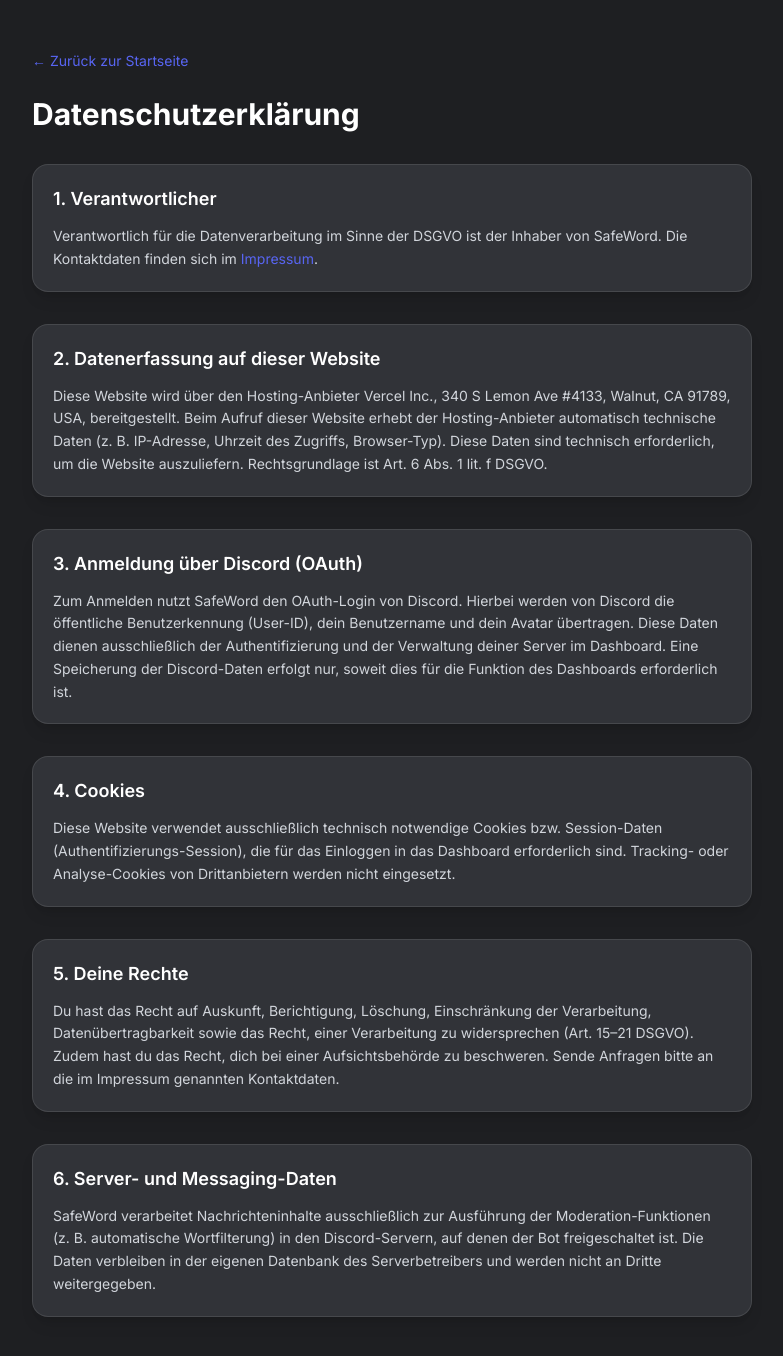
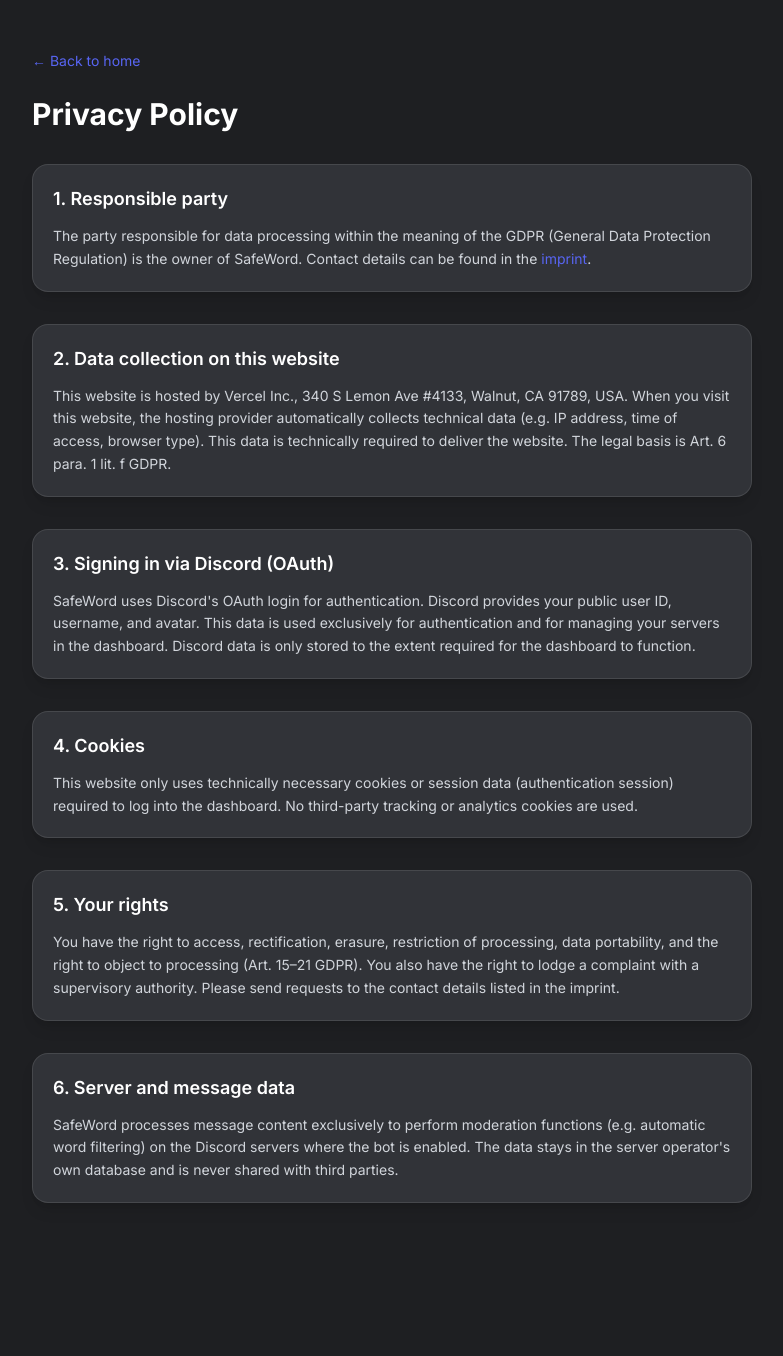
Before and after one commit to bot-coder0815/SafeWord, a Next.js app in the folder dashboard/: page /datenschutz in a window 1280 px wide. Shown: the top 1356 px of the page, without its empty margins (248-1031 px from the left). After the commit the page ends 1251 px from the top, so only its background shows below. Built offline with nearby package versions, Linux system fonts and the light colour scheme.

Commit message:
Impressum & Datenschutz auf Englisch, neue Tunnel-URL, tunnel user: root

```diff
--- a/dashboard/app/datenschutz/page.tsx
+++ b/dashboard/app/datenschutz/page.tsx
@@ -2,75 +2,76 @@
 import type { Metadata } from "next";
 
 export const metadata: Metadata = {
-  title: "Datenschutz — SafeWord",
-  description: "Datenschutzerklärung für SafeWord.",
+  title: "Privacy Policy — SafeWord",
+  description: "Privacy policy for SafeWord.",
 };
 
 export default function DatenschutzPage() {
   return (
     <main className="mx-auto max-w-3xl px-6 py-12">
       <Link href="/" className="text-sm text-blurple transition-colors hover:text-blurple/80">
-        ← Zurück zur Startseite
+        ← Back to home
       </Link>
-      <h1 className="mt-6 text-3xl font-bold text-white">Datenschutzerklärung</h1>
+      <h1 className="mt-6 text-3xl font-bold text-white">Privacy Policy</h1>
 
       <section className="mt-8 space-y-8 text-sm leading-relaxed text-gray-300">
         <div className="card">
-          <h2 className="text-lg font-semibold text-white">1. Verantwortlicher</h2>
+          <h2 className="text-lg font-semibold text-white">1. Responsible party</h2>
           <p className="mt-3">
-            Verantwortlich für die Datenverarbeitung im Sinne der DSGVO ist der Inhaber von
-            SafeWord. Die Kontaktdaten finden sich im <Link href="/impressum" className="text-blurple transition-colors hover:text-blurple/80">Impressum</Link>.
+            The party responsible for data processing within the meaning of the GDPR (General Data
+            Protection Regulation) is the owner of SafeWord. Contact details can be found in the{" "}
+            <Link href="/impressum" className="text-blurple transition-colors hover:text-blurple/80">
+              imprint
+            </Link>
+            .
           </p>
         </div>
 
         <div className="card">
-          <h2 className="text-lg font-semibold text-white">2. Datenerfassung auf dieser Website</h2>
+          <h2 className="text-lg font-semibold text-white">2. Data collection on this website</h2>
           <p className="mt-3">
-            Diese Website wird über den Hosting-Anbieter Vercel Inc., 340 S Lemon Ave #4133,
-            Walnut, CA 91789, USA, bereitgestellt. Beim Aufruf dieser Website erhebt der
-            Hosting-Anbieter automatisch technische Daten (z.&nbsp;B. IP-Adresse, Uhrzeit des
-            Zugriffs, Browser-Typ). Diese Daten sind technisch erforderlich, um die Website
-            auszuliefern. Rechtsgrundlage ist Art. 6 Abs. 1 lit. f DSGVO.
+            This website is hosted by Vercel Inc., 340 S Lemon Ave #4133, Walnut, CA 91789, USA.
+            When you visit this website, the hosting provider automatically collects technical data
+            (e.g. IP address, time of access, browser type). This data is technically required to
+            deliver the website. The legal basis is Art. 6 para. 1 lit. f GDPR.
           </p>
         </div>
 
         <div className="card">
-          <h2 className="text-lg font-semibold text-white">3. Anmeldung über Discord (OAuth)</h2>
+          <h2 className="text-lg font-semibold text-white">3. Signing in via Discord (OAuth)</h2>
           <p className="mt-3">
-            Zum Anmelden nutzt SafeWord den OAuth-Login von Discord. Hierbei werden von Discord die
-            öffentliche Benutzerkennung (User-ID), dein Benutzername und dein Avatar übertragen.
-            Diese Daten dienen ausschließlich der Authentifizierung und der Verwaltung deiner
-            Server im Dashboard. Eine Speicherung der Discord-Daten erfolgt nur, soweit dies für
-            die Funktion des Dashboards erforderlich ist.
+            SafeWord uses Discord&apos;s OAuth login for authentication. Discord provides your public
+            user ID, username, and avatar. This data is used exclusively for authentication and for
+            managing your servers in the dashboard. Discord data is only stored to the extent
+            required for the dashboard to function.
           </p>
         </div>
 
         <div className="card">
           <h2 className="text-lg font-semibold text-white">4. Cookies</h2>
           <p className="mt-3">
-            Diese Website verwendet ausschließlich technisch notwendige Cookies bzw. Session-Daten
-            (Authentifizierungs-Session), die für das Einloggen in das Dashboard erforderlich sind.
-            Tracking- oder Analyse-Cookies von Drittanbietern werden nicht eingesetzt.
+            This website only uses technically necessary cookies or session data (authentication
+            session) required to log into the dashboard. No third-party tracking or analytics
+            cookies are used.
           </p>
         </div>
 
         <div className="card">
-          <h2 className="text-lg font-semibold text-white">5. Deine Rechte</h2>
+          <h2 className="text-lg font-semibold text-white">5. Your rights</h2>
           <p className="mt-3">
-            Du hast das Recht auf Auskunft, Berichtigung, Löschung, Einschränkung der Verarbeitung,
-            Datenübertragbarkeit sowie das Recht, einer Verarbeitung zu widersprechen
-            (Art. 15–21 DSGVO). Zudem hast du das Recht, dich bei einer Aufsichtsbehörde zu
-            beschweren. Sende Anfragen bitte an die im Impressum genannten Kontaktdaten.
+            You have the right to access, rectification, erasure, restriction of processing, data
+            portability, and the right to object to processing (Art. 15–21 GDPR). You also have the
+            right to lodge a complaint with a supervisory authority. Please send requests to the
+            contact details listed in the imprint.
           </p>
         </div>
 
         <div className="card">
-          <h2 className="text-lg font-semibold text-white">6. Server- und Messaging-Daten</h2>
+          <h2 className="text-lg font-semibold text-white">6. Server and message data</h2>
           <p className="mt-3">
-            SafeWord verarbeitet Nachrichteninhalte ausschließlich zur Ausführung der
-            Moderation-Funktionen (z.&nbsp;B. automatische Wortfilterung) in den Discord-Servern,
-            auf denen der Bot freigeschaltet ist. Die Daten verbleiben in der eigenen Datenbank
-            des Serverbetreibers und werden nicht an Dritte weitergegeben.
+            SafeWord processes message content exclusively to perform moderation functions (e.g.
+            automatic word filtering) on the Discord servers where the bot is enabled. The data
+            stays in the server operator&apos;s own database and is never shared with third parties.
           </p>
         </div>
       </section>
--- a/dashboard/app/impressum/page.tsx
+++ b/dashboard/app/impressum/page.tsx
@@ -2,65 +2,54 @@
 import type { Metadata } from "next";
 
 export const metadata: Metadata = {
-  title: "Impressum — SafeWord",
-  description: "Impressum für SafeWord.",
+  title: "Imprint — SafeWord",
+  description: "Imprint for SafeWord.",
 };
 
 export default function ImpressumPage() {
   return (
     <main className="mx-auto max-w-3xl px-6 py-12">
       <Link href="/" className="text-sm text-blurple transition-colors hover:text-blurple/80">
-        ← Zurück zur Startseite
+        ← Back to home
       </Link>
-      <h1 className="mt-6 text-3xl font-bold text-white">Impressum</h1>
+      <h1 className="mt-6 text-3xl font-bold text-white">Imprint</h1>
 
       <section className="mt-8 space-y-8 text-sm leading-relaxed text-gray-300">
         <div className="card">
-          <h2 className="text-lg font-semibold text-white">Angaben gemäß § 5 DDG</h2>
+          <h2 className="text-lg font-semibold text-white">Information in accordance with § 5 DDG</h2>
           <p className="mt-3">
             SafeWord – Official moderation bot
             <br />
-            Inhaber: <em>[Name Vorname Nachname]</em>
+            Owner: <em>[Discord username]</em>
             <br />
-            Adresse: <em>[Straße Hausnummer]</em>
-            <br />
-            PLZ Ort: <em>[PLZ Ort]</em>
-            <br />
-            Land: Deutschland
+            Contact email: <em>[your email]</em>
           </p>
         </div>
 
         <div className="card">
-          <h2 className="text-lg font-semibold text-white">Kontakt</h2>
+          <h2 className="text-lg font-semibold text-white">Contact</h2>
           <p className="mt-3">
-            E-Mail: <em>[kontakt@example.de]</em>
+            Email: <em>[your email]</em>
           </p>
         </div>
 
         <div className="card">
-          <h2 className="text-lg font-semibold text-white">Verantwortlich für den Inhalt</h2>
+          <h2 className="text-lg font-semibold text-white">Responsible for content</h2>
           <p className="mt-3">
-            <em>[Name Vorname Nachname]</em>
-            <br />
-            <em>[Straße Hausnummer, PLZ Ort]</em>
+            <em>[Discord username]</em>
           </p>
         </div>
 
         <div className="card">
-          <h2 className="text-lg font-semibold text-white">Haftungsausschluss</h2>
+          <h2 className="text-lg font-semibold text-white">Disclaimer</h2>
           <p className="mt-3">
-            Die Inhalte dieser Website wurden mit größter Sorgfalt erstellt. Für die Richtigkeit,
-            Vollständigkeit und Aktualität der Inhalte kann jedoch keine Gewähr übernommen werden.
-            Als Diensteanbieter sind wir für eigene Inhalte auf diesen Seiten nach den allgemeinen
-            Gesetzen verantwortlich. Wir sind jedoch nicht verpflichtet, übermittelte oder
-            gespeicherte fremde Informationen zu überwachen oder nach Umständen zu forschen, die auf
-            eine rechtswidrige Tätigkeit hinweisen.
+            The content of this website has been created with the greatest care. However, no
+            guarantee can be given for the accuracy, completeness, and up-to-dateness of the
+            content. As a service provider, we are responsible for our own content on these pages
+            in accordance with general law. We are not obligated to monitor transmitted or stored
+            third-party information or to investigate circumstances that indicate illegal activity.
           </p>
         </div>
-
-        <p className="text-xs text-gray-500">
-          Hinweis: Bitte ersetze die Platzhalter in eckigen Klammern durch deine echten Angaben.
-        </p>
       </section>
     </main>
   );
```
Also changed, not shown: 2 other files (tests, documents, lock files or other folders).
